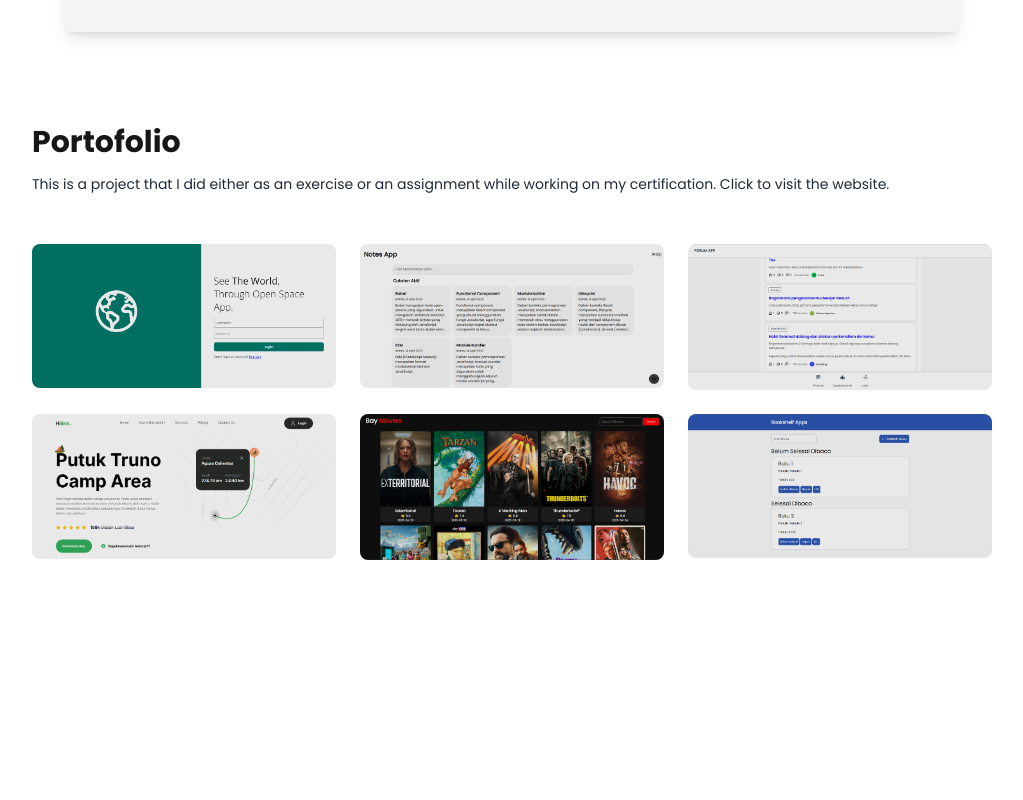
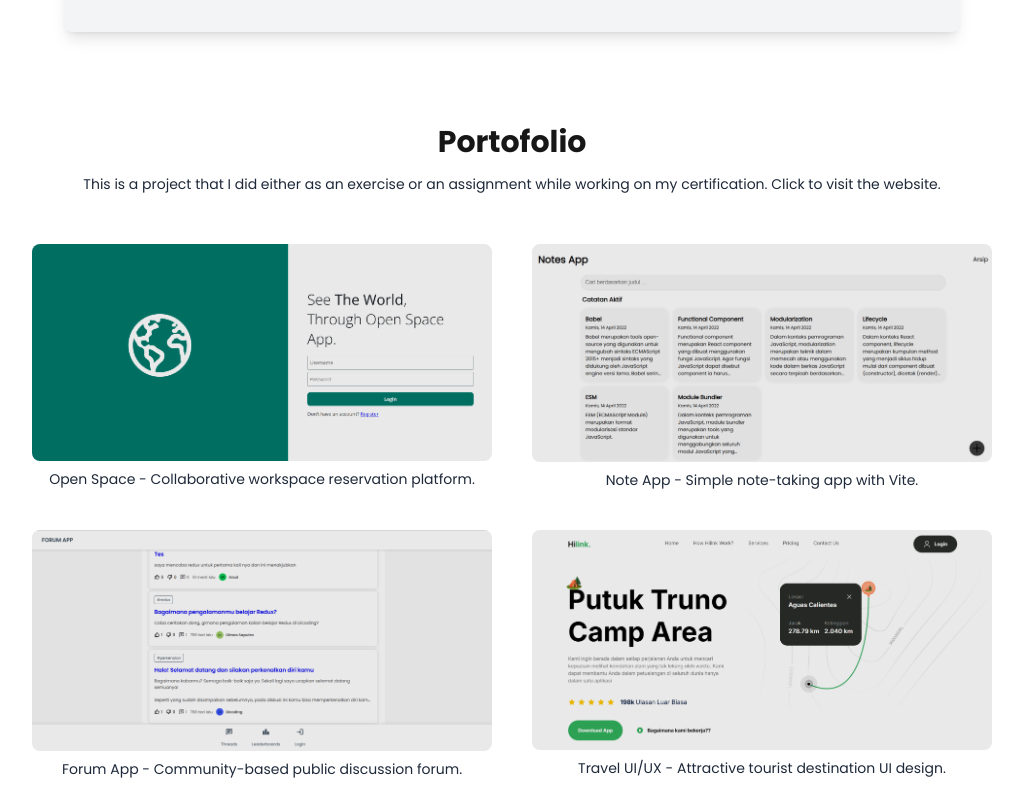
Before and after one commit to bayuaji000/my_portofolio, a Next.js app: page / in a window 1280 px wide. Shown: the part 1140-1940 px from the top of the page, without its empty margins (128-1151 px from the left). Before the commit the page ends 1780 px from the top, so only its background shows below. Built offline with nearby package versions, Linux system fonts and the light colour scheme.

Commit message:
minor update

```diff
--- a/app/api/hello.js
+++ /dev/null
@@ -1,5 +0,0 @@
-// Next.js API route support: https://nextjs.org/docs/api-routes/introduction
-
-export default function handler(req, res) {
-  res.status(200).json({ name: 'John Doe' })
-}
--- a/app/page.js
+++ b/app/page.js
@@ -6,6 +6,7 @@ import web3 from "./image/proyek3.png";
 import web4 from "./image/proyek4.png";
 import web5 from "./image/proyek5.png";
 import web6 from "./image/proyek6.png";
+
 
 const logos = [
   "https://www.svgrepo.com/show/355190/reactjs.svg",
@@ -16,6 +17,39 @@ const logos = [
   "https://www.svgrepo.com/show/303206/javascript-logo.svg",
   "https://www.svgrepo.com/show/374118/tailwind.svg",
   "https://www.svgrepo.com/show/327408/logo-vercel.svg"
+];
+
+const projects = [
+  {
+    src: web1,
+    link: "https://open-space-app-azure.vercel.app/",
+    description: "Open Space - Collaborative workspace reservation platform."
+  },
+  {
+    src: web2,
+    link: "https://note-app-vite.vercel.app/",
+    description: "Note App - Simple note-taking app with Vite."
+  },
+  {
+    src: web3,
+    link: "https://forum-app-blush.vercel.app/",
+    description: "Forum App - Community-based public discussion forum."
+  },
+  {
+    src: web4,
+    link: "https://travel-ui-ux-apps.vercel.app/",
+    description: "Travel UI/UX - Attractive tourist destination UI design."
+  },
+  {
+    src: web5,
+    link: "https://movie-app-smoky-psi.vercel.app/",
+    description: "Movie App - Interactive exploration of the latest movies."
+  },
+  {
+    src: web6,
+    link: "https://bookshelf-app-ten.vercel.app/",
+    description: "Bookshelf - Personal digital bookshelf app."
+  }
 ];
 
 export default function Home() {
@@ -39,7 +73,7 @@ export default function Home() {
 
           {/* Hero Section */}
           <div className="flex flex-col md:flex-row items-center md:items-start justify-between p-4 md:p-10 gap-10">
-            <div className="w-full md:w-1/2 text-center md:text-left">
+            <div className="w-full md:w-1/2 text-center md:text-left mt-6 md:mt-20">
               <h2 className="text-4xl sm:text-5xl py-2 text-teal-600 font-bold dark:text-teal-400">
                 M. Bayu Aji
               </h2>
@@ -84,30 +118,28 @@ export default function Home() {
         {/* Portfolio Section */}
         <section className="py-10">
           <div>
-            <h3 className="text-2xl sm:text-3xl py-1 dark:text-white font-bold">Portofolio</h3>
-            <p className="text-sm sm:text-md py-2 leading-6 text-gray-800 dark:text-gray-200">
+            <h3 className="text-2xl sm:text-3xl py-1 dark:text-white font-bold text-center">Portofolio</h3>
+            <p className="text-sm sm:text-md py-2 leading-6 text-gray-800 dark:text-gray-200 text-center">
               This is a project that I did either as an exercise or an assignment while working on my certification. Click to visit the website.
             </p>
           </div>
 
-          <div className="grid grid-cols-1 sm:grid-cols-2 lg:grid-cols-3 gap-6 py-10">
-            {[
-              { src: web1, link: "https://open-space-app-azure.vercel.app/" },
-              { src: web2, link: "https://note-app-vite.vercel.app/" },
-              { src: web3, link: "https://forum-app-blush.vercel.app/" },
-              { src: web4, link: "https://travel-ui-ux-apps.vercel.app/" },
-              { src: web5, link: "https://movie-app-smoky-psi.vercel.app/" },
-              { src: web6, link: "https://bookshelf-app-ten.vercel.app/" }
-            ].map((project, index) => (
-              <div key={index} className="w-full">
+          <div className="flex flex-col gap-10 py-10 lg:flex-row lg:flex-wrap">
+            {projects.map((project, index) => (
+              <div key={index} className="basis-1/3 flex-1">
                 <a href={project.link} target="_blank" rel="noopener noreferrer">
                   <Image
                     className="rounded-lg object-cover cursor-pointer"
+                    width={"100%"}
+                    height={"100%"}
                     layout="responsive"
                     src={project.src}
                     alt={`Project ${index + 1}`}
                   />
                 </a>
+                <p className="text-sm text-center text-gray-800 dark:text-gray-300 mt-2">
+                  {project.description}
+                </p>
               </div>
             ))}
           </div>
--- a/package.json
+++ b/package.json
@@ -9,10 +9,14 @@
     "lint": "next lint"
   },
   "dependencies": {
+    "framer-motion": "^12.15.0",
     "next": "15.3.1",
     "react": "^19.0.0",
     "react-dom": "^19.0.0",
-    "react-icons": "^5.5.0"
+    "react-icons": "^5.5.0",
+    "react-intersection-observer": "^9.16.0",
+    "react-typed": "^2.0.12",
+    "typewriter-effect": "^2.22.0"
   },
   "devDependencies": {
     "@tailwindcss/postcss": "^4",
```
Also changed, not shown: 1 other file (tests, documents, lock files or other folders).
